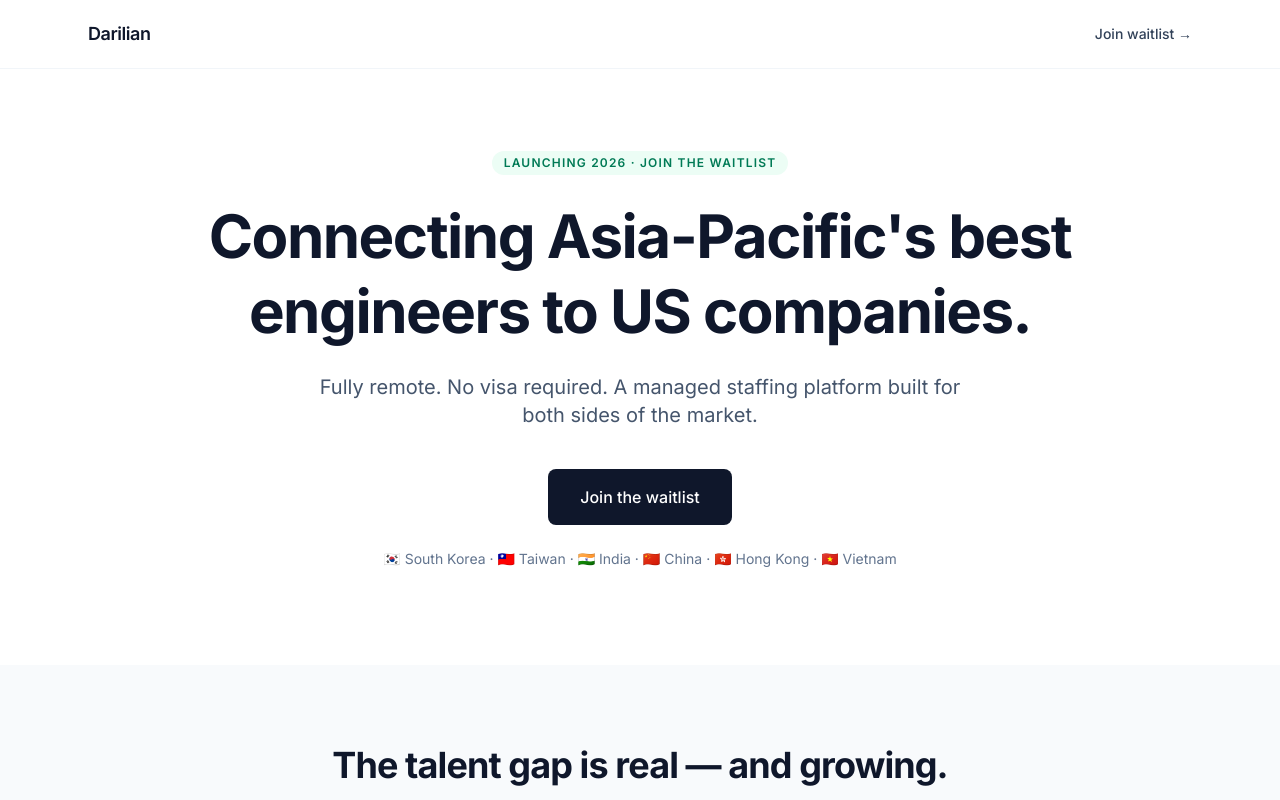
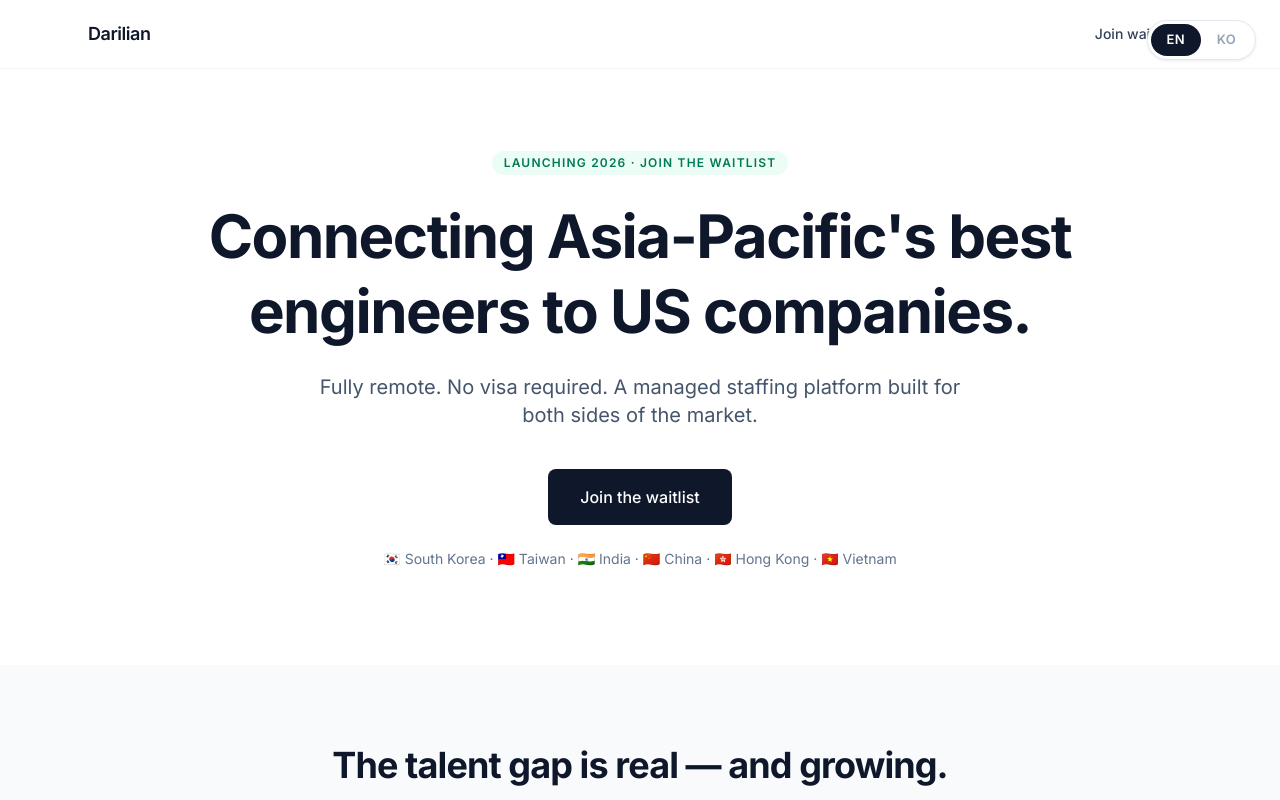
Before and after one commit to jennieyhkang/darilian, a Next.js app: page / in a window 1280 px wide. Shown: the top 800 px of the page. Built offline with nearby package versions, Linux system fonts and the light colour scheme.

Commit message:
Update page.js

```diff
--- a/app/page.js
+++ b/app/page.js
@@ -44,6 +44,42 @@ export default function Home() {
 
   return (
     <main className="min-h-screen bg-white text-slate-900">
+      {/* Language Toggle */}
+      <div style={{
+        position: "fixed",
+        top: 20,
+        right: 24,
+        zIndex: 9999,
+        display: "flex",
+        alignItems: "center",
+        background: "#ffffff",
+        border: "1px solid #e2e8f0",
+        borderRadius: 40,
+        padding: 3,
+        boxShadow: "0 1px 3px rgba(0,0,0,0.08)",
+      }}>
+        <a href="/" style={{
+          padding: "6px 16px",
+          borderRadius: 40,
+          fontSize: 13,
+          fontWeight: 600,
+          letterSpacing: "0.02em",
+          textDecoration: "none",
+          background: "#0f172a",
+          color: "#ffffff",
+        }}>EN</a>
+        <a href="/ko" style={{
+          padding: "6px 16px",
+          borderRadius: 40,
+          fontSize: 13,
+          fontWeight: 600,
+          letterSpacing: "0.02em",
+          textDecoration: "none",
+          color: "#94a3b8",
+          background: "transparent",
+        }}>KO</a>
+      </div>
+
       <nav className="border-b border-slate-100">
         <div className="max-w-6xl mx-auto px-6 py-5 flex items-center justify-between">
           <div className="font-semibold text-lg tracking-tight">Darilian</div>
```
